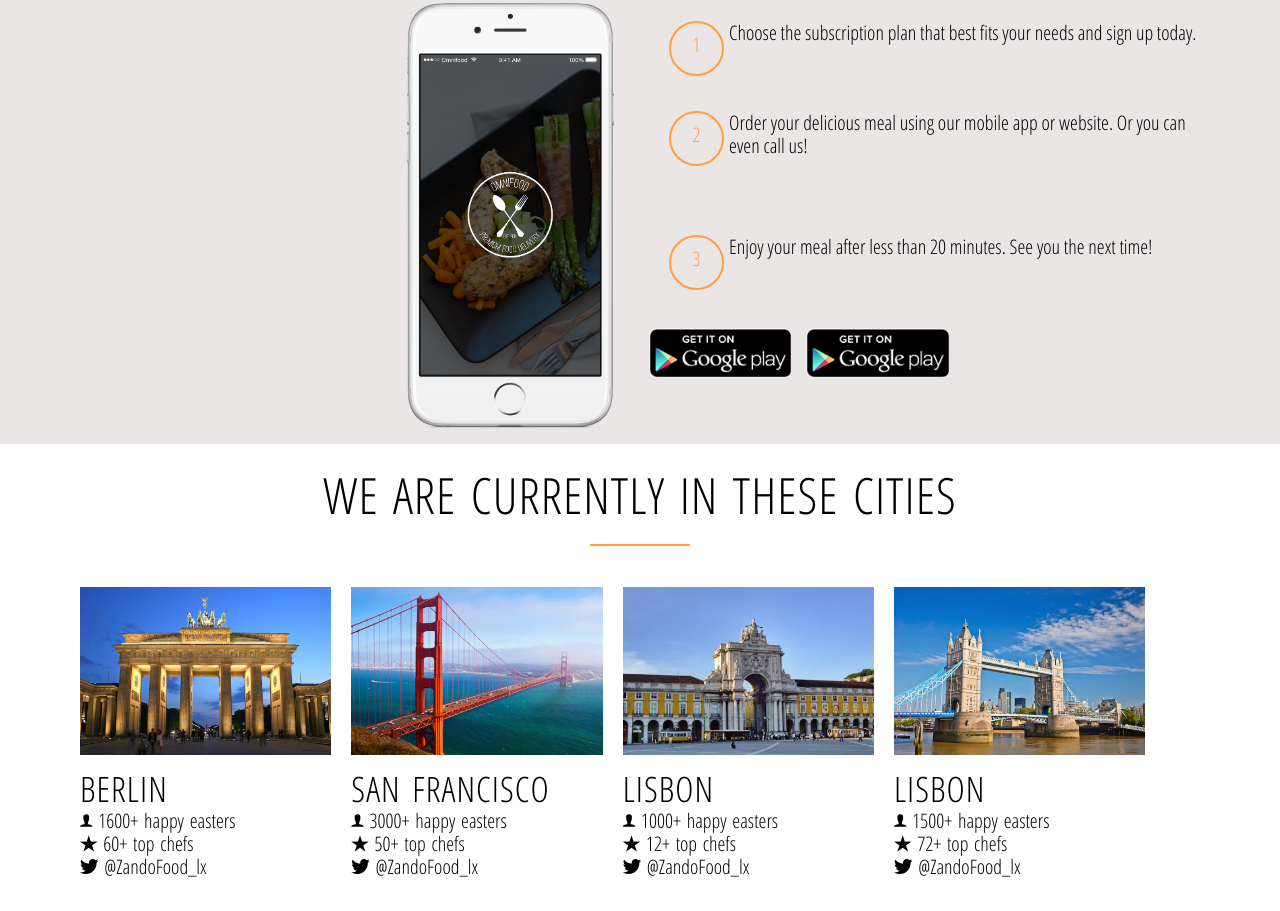
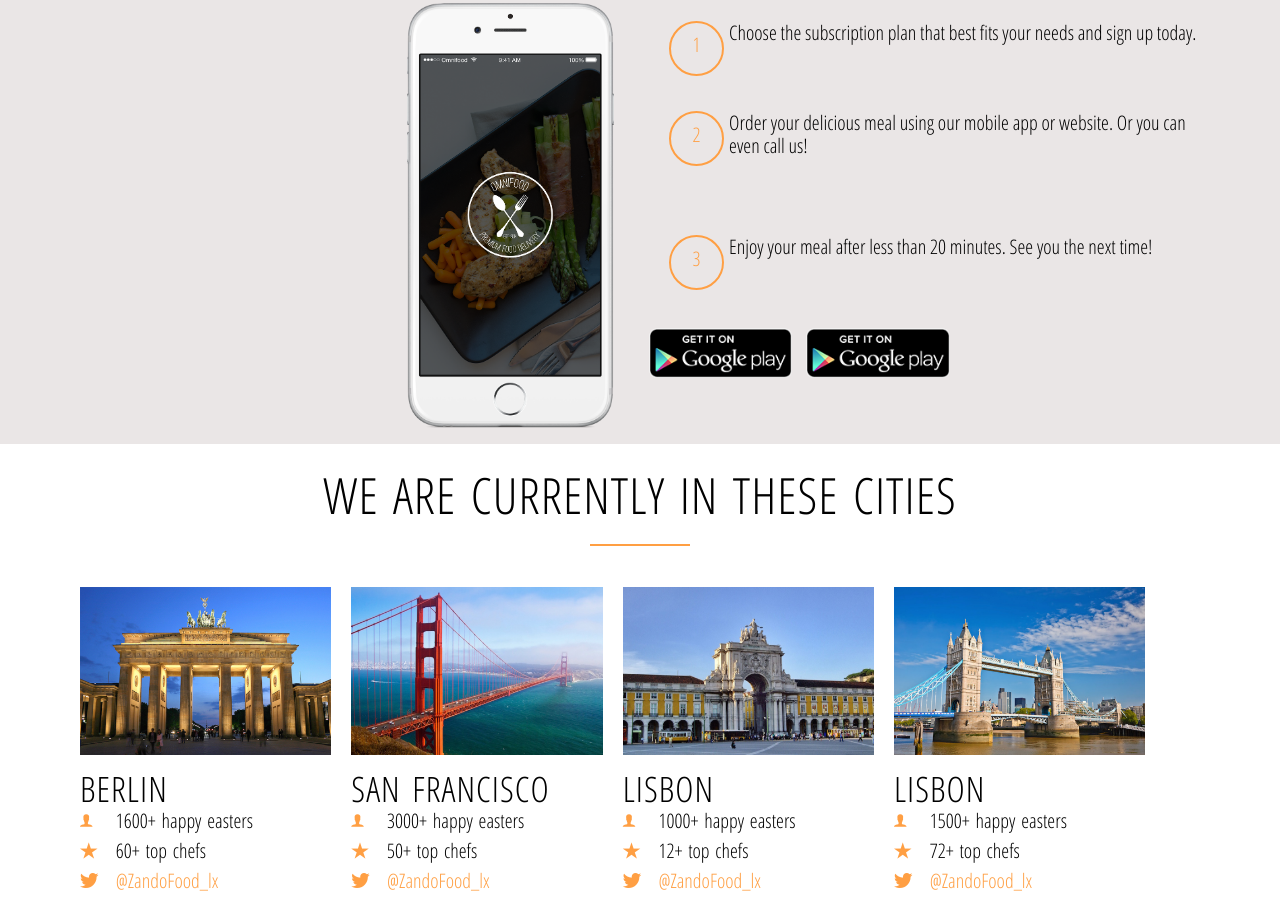
Before and after one commit to erickelninoSwift/FoodRestaurant, a plain HTML site: page index.html in a window 1280 px wide. Shown: the part 2036-2947 px from the top of the page. Before the commit the page ends 2926 px from the top, so only its background shows below. Drawn offline with Linux system fonts and the light colour scheme; files whose address does not match are found by name.

Commit message:
finished with the visit city section now

```diff
--- a/index.html
+++ b/index.html
@@ -202,18 +202,19 @@
                     <img src="resources/img/berlin.jpg">
                     <h3>Berlin</h3>
                     <div class="city-features">
-                    <i class="ion-ios-person"></i>
+                    <i class="ion-ios-person icon-small"></i>
                         1600+ happy easters
                     </div>
 
                      <div class="city-features">
-                     <i class="ion-ios-star"></i>
+                     <i class="ion-ios-star icon-small"></i>
                        60+ top chefs
                     </div>
 
                      <div class="city-features">
-                     <i class="ion-social-twitter"></i>
-                        @ZandoFood_lx
+                     <i class="ion-social-twitter icon-small"></i>
+
+                         <a href="">@ZandoFood_lx</a>
                     </div>
                 </div>
 
@@ -221,18 +222,19 @@
                     <img src="resources/img/san-francisco.jpg">
                     <h3>San francisco</h3>
                     <div class="city-features">
-                    <i class="ion-ios-person"></i>
+                    <i class="ion-ios-person icon-small"></i>
                         3000+ happy easters
                     </div>
 
                      <div class="city-features">
-                     <i class="ion-ios-star"></i>
+                     <i class="ion-ios-star icon-small"></i>
                        50+ top chefs
                     </div>
 
                      <div class="city-features">
-                     <i class="ion-social-twitter"></i>
-                        @ZandoFood_lx
+                     <i class="ion-social-twitter icon-small"></i>
+                       <a href="">
+                         @ZandoFood_lx</a>
                     </div>
                 </div>
 
@@ -240,18 +242,18 @@
                     <img src="resources/img/lisbon-3.jpg">
                     <h3>Lisbon</h3>
                     <div class="city-features">
-                    <i class="ion-ios-person"></i>
-                        1000+ happy easters
+                    <i class="ion-ios-person icon-small"></i>
+                        <a href=""></a>1000+ happy easters
                     </div>
 
                      <div class="city-features">
-                     <i class="ion-ios-star"></i>
-                       12+ top chefs
+                     <i class="ion-ios-star icon-small"></i>
+                      12+ top chefs
                     </div>
 
                      <div class="city-features">
-                     <i class="ion-social-twitter"></i>
-                        @ZandoFood_lx
+                     <i class="ion-social-twitter icon-small"></i>
+                        <a href="">@ZandoFood_lx</a>
                     </div>
                 </div>
 
@@ -259,18 +261,18 @@
                     <img src="resources/img/london.jpg">
                     <h3>Lisbon</h3>
                     <div class="city-features">
-                    <i class="ion-ios-person"></i>
-                        1500+ happy easters
+                    <i class="ion-ios-person icon-small"></i>
+                       1500+ happy easters
                     </div>
 
                      <div class="city-features">
-                     <i class="ion-ios-star"></i>
+                     <i class="ion-ios-star icon-small"></i>
                        72+ top chefs
                     </div>
 
                      <div class="city-features">
-                     <i class="ion-social-twitter"></i>
-                        @ZandoFood_lx
+                     <i class="ion-social-twitter icon-small"></i>
+                        <a href="">@ZandoFood_lx</a>
                     </div>
                 </div>
 
--- a/resources/css/style.css
+++ b/resources/css/style.css
@@ -418,3 +418,27 @@ h3
     width: 30px;
 
 }
+
+.icon-small
+{
+    color: #ff9f43;
+    height: 50px;
+    width: 50px;
+    display: inline-block;
+
+}
+
+.city-features a:link,
+.city-features a:visited
+{
+    text-decoration: none;
+    color: #ff9f43;
+    padding-bottom: 1px;
+    transition: border-bottom 0.9s ,color 0.4s;
+}
+.city-features a:hover,
+.city-features a:active
+{
+    color: rgba(121, 64, 9, 0.87);
+    border-bottom: 1px solid transparent;
+}
```
